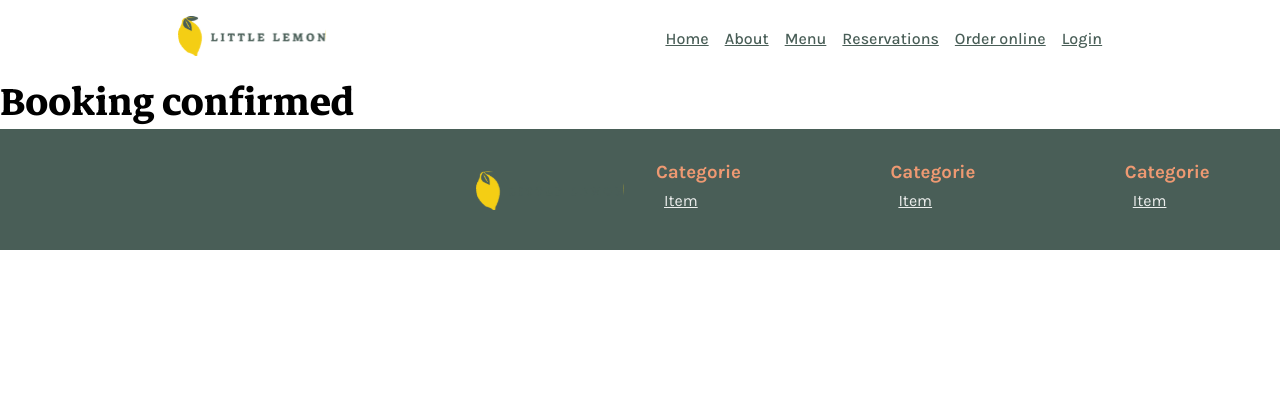
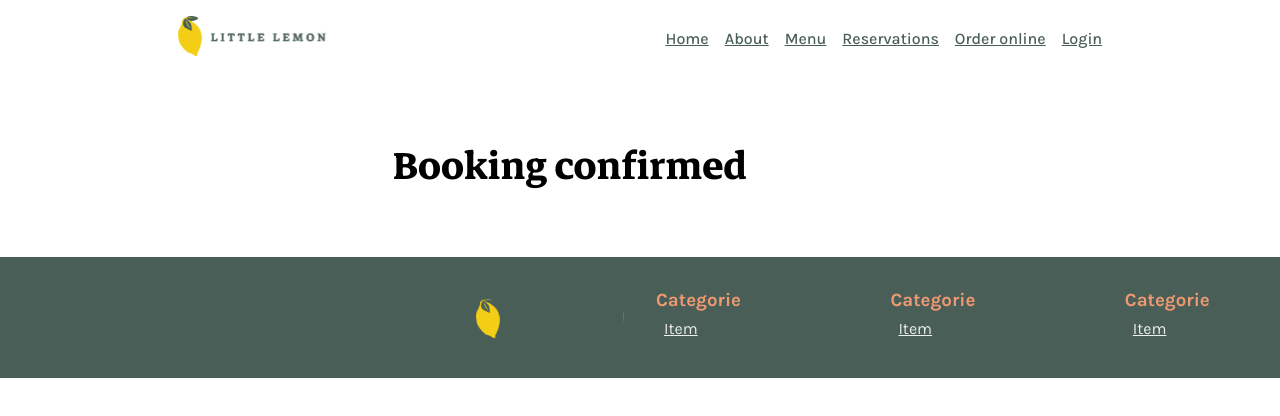
Before and after one commit to pd-alejandro/little-lemon, a React (Create React App) app: page /confirmed in a window 1280 px wide. Shown: the top 416 px of the page. Built offline with nearby package versions, Linux system fonts and the light colour scheme.

Commit message:
ConfirmedBooking styles updated

```diff
--- a/src/components/ConfirmedBooking.js
+++ b/src/components/ConfirmedBooking.js
@@ -1,7 +1,13 @@
 const ConfirmedBooking = () => {
-    return (<>
-    <h2>Booking confirmed</h2>
-    </>);
-}
+  return (
+    <section>
+      <div className="container" style={styles}>
+        <h2>Booking confirmed</h2>
+      </div>
+    </section>
+  );
+};
+
+const styles = {display: "grid", gridTemplateColumns: "auto", justifyContent: "center", margin: "4rem 0"}
 
 export default ConfirmedBooking;
```
